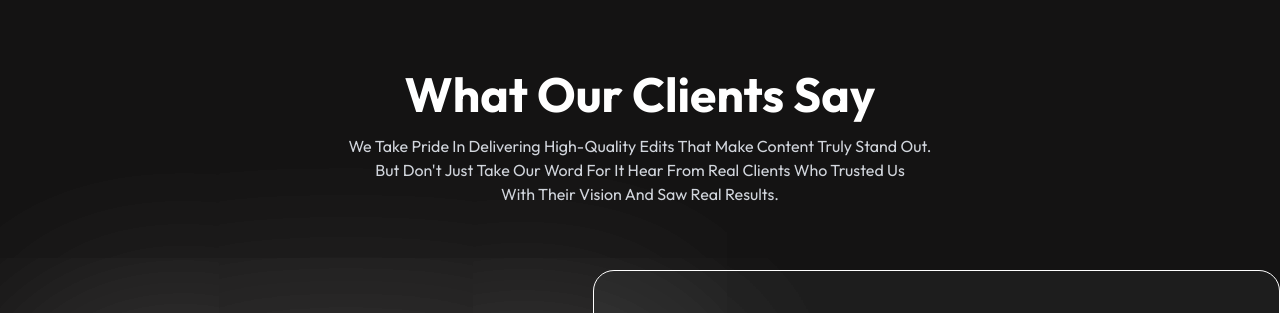
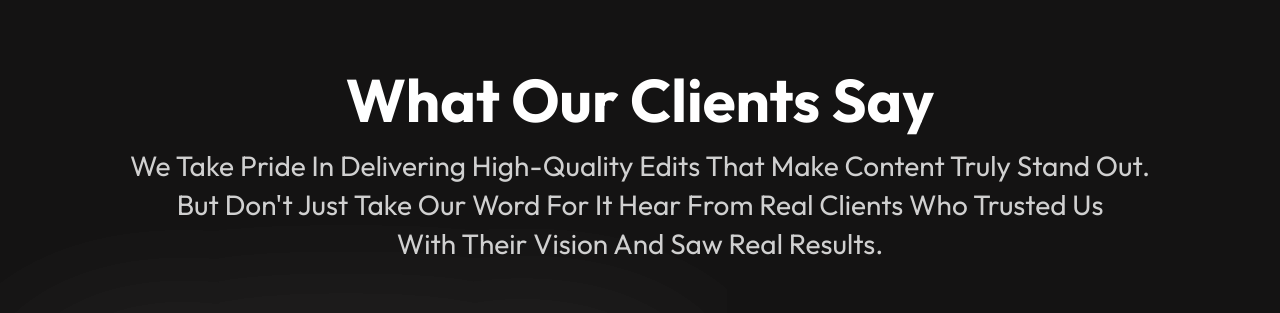
Before and after one commit to MoyasiGinko/SS-Media-website, a Next.js app: page / in a window 1280 px wide. Shown: the part 2871-3184 px from the top of the page. Built offline with nearby package versions, Linux system fonts and the light colour scheme.

Commit message:
heading fix

```diff
--- a/components/main/services/Services.tsx
+++ b/components/main/services/Services.tsx
@@ -80,7 +80,7 @@ const Services = () => (
       viewport={{ once: true }}
       className="text-center"
     >
-      <h2 className="text-3xl md:text-6xl font-bold mb-4 bg-clip-text text-transparent bg-white">
+      <h2 className="text-3xl md:text-6xl font-bold mb-4 text-white">
         Services
       </h2>
       <p className="text-xl md:text-[28px] text-white/80 mb-12 text-center max-w-2xl">
--- a/components/main/testimonials/Testimonials.tsx
+++ b/components/main/testimonials/Testimonials.tsx
@@ -159,14 +159,14 @@ const Testimonials = () => {
         >
           {/* Heading Section */}
           <motion.h2
-            className="text-4xl md:text-5xl font-bold mb-4 text-center"
+            className="text-3xl text-white md:text-6xl font-bold mb-4 text-center"
             variants={itemVariants}
           >
             What Our Clients Say
           </motion.h2>
 
           <motion.p
-            className="text-center text-gray-300 max-w-3xl mx-auto mb-16"
+            className="text-center text-xl md:text-[28px] text-white/80 max-w-6xl mx-auto mb-16"
             variants={itemVariants}
           >
             We Take Pride In Delivering High-Quality Edits That Make Content
```
